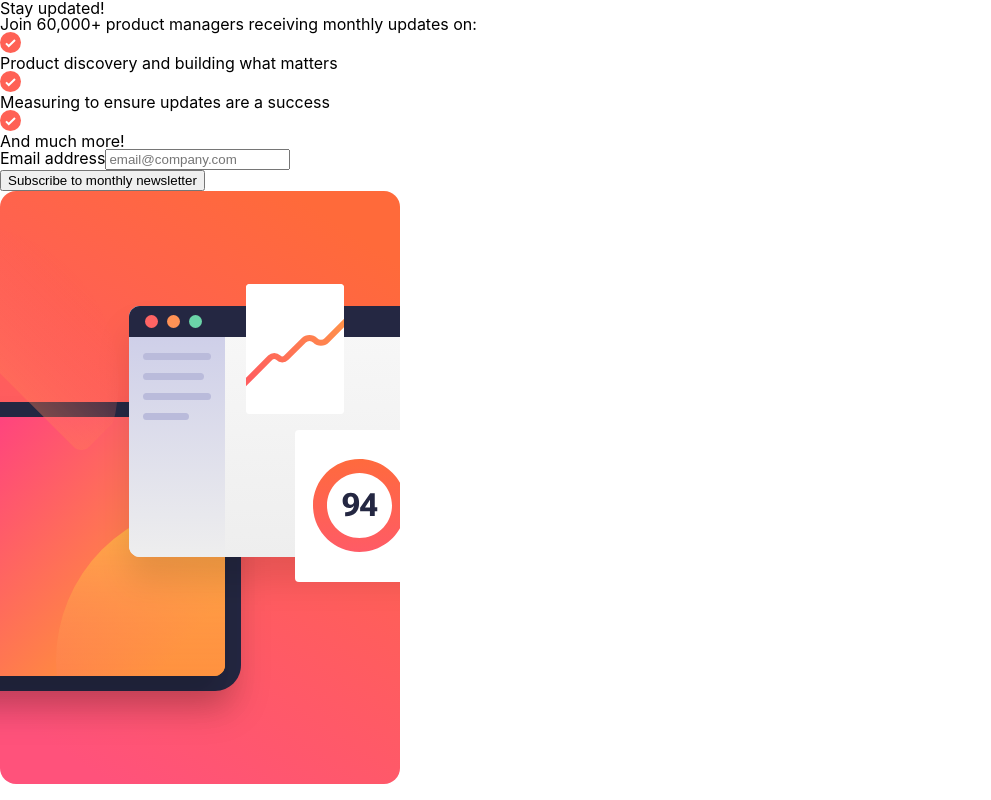
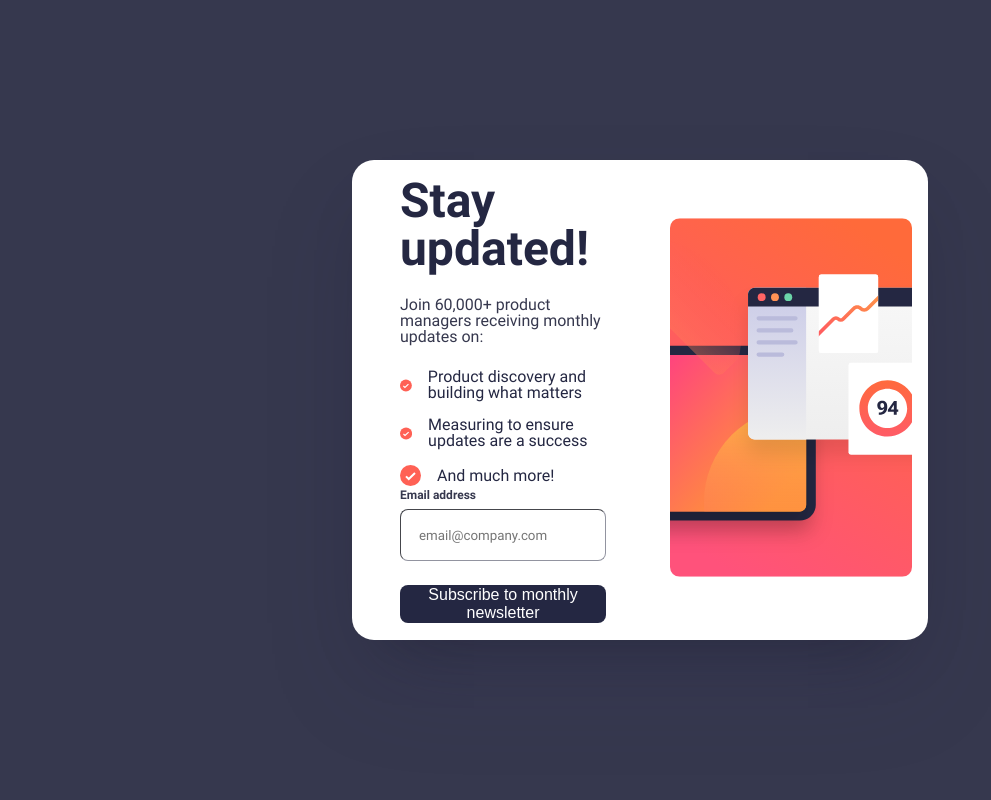
Before and after one commit to vsenadev/newsletter-subscribe, a React (Create React App) app: page / in a window 1280 px wide. Shown: the whole page, without its empty margins (0-991 px from the left). Built offline with nearby package versions, Linux system fonts and the light colour scheme.

Commit message:
FEAT - style home finished

```diff
--- /dev/null
+++ b/src/assets/styles/_variables.sass
@@ -0,0 +1,20 @@
+@font-face
+    font-family: 'Roboto'
+    src: url('../fonts/Roboto-Regular.ttf')
+
+
+@font-face
+    font-family: 'Roboto-Bold'
+    src: url('../fonts/Roboto-Bold.ttf')
+
+
+$title-font: 'Roboto-Bold'
+$font-text: 'Roboto'
+$tomato: hsl(4, 100%, 67%)
+$DarkSlateGrey: hsl(234, 29%, 20%)
+$CharcoalGrey: hsl(235, 18%, 26%)
+$Grey: hsl(231, 7%, 60%)
+$White: hsl(0, 0%, 100%)
+$size: 1rem
+$title-weight: 700
+$text-weight: 400
--- a/src/pages/Home.tsx
+++ /dev/null
@@ -1,37 +0,0 @@
-import data from '../data/home.json'
-import { ReactComponent as CorrectLogo } from '../assets/images/icon-list.svg'
-import { ReactComponent as Banner } from '../assets/images/illustration-sign-up-desktop.svg'
-
-export default function Home(){
-    return(
-        <section>
-            <div>
-                <div>
-                    <h1>Stay updated!</h1>
-                    <p>Join 60,000+ product managers receiving monthly updates on:</p>
-                    <div>
-                        {
-                            data.diferrences.map((element: string) => (
-                                <div>
-                                    <CorrectLogo/>
-                                    <p>{element}</p>
-                                </div>
-                            ))
-                        }
-                    </div>
-                    <div>
-                        <label>Email address</label>
-                        <input
-                            placeholder='email@company.com'
-                            type='text'
-                        />
-                    </div>
-                    <button>Subscribe to monthly newsletter</button>
-                </div>
-                <div>
-                    <Banner/>
-                </div>
-            </div>
-        </section>
-    )
-}
--- /dev/null
+++ b/src/pages/Home/Home.module.sass
@@ -0,0 +1,96 @@
+@import '../../assets/styles/_variables.sass'
+
+.container
+  width: 100dvw
+  height: 100dvh
+  background-color: $CharcoalGrey
+  display: flex
+  justify-content: center
+  align-items: center
+
+  &__box
+    background-color: $White
+    width: 45%
+    height: 60%
+    display: flex
+    justify-content: space-between
+    border-radius: 22px
+    box-shadow: rgba(50, 50, 93, 0.25) 0 50px 100px -20px, rgba(0, 0, 0, 0.3) 0 30px 60px -30px
+
+    &_content
+      display: flex
+      width: calc(55% - 6rem)
+      gap: 1.5rem
+      height: calc(100% - 4rem)
+      flex-direction: column
+      justify-content: center
+      padding: 2rem 3rem
+
+      &_title
+        font-family: $title-font
+        font-weight: $title-weight
+        font-size: 3rem
+        color: $DarkSlateGrey
+
+      &_description
+        font-family: $font-text
+        font-weight: $text-weight
+        font-size: $size
+        color: $CharcoalGrey
+
+      &_div
+        width: 100%
+        height: 6rem
+        display: flex
+        flex-direction: column
+        gap: 1rem
+
+        &_content
+          display: flex
+          align-items: center
+          gap: 1rem
+          font-family: $font-text
+          color: $DarkSlateGrey
+          font-weight: 500
+
+      &_mail
+        height: 6rem
+        display: flex
+        flex-direction: column
+        justify-content: flex-end
+        gap: 0.5rem
+
+        &_label
+          font-size: 12px
+          font-family: $title-font
+          font-weight: $title-weight
+          color: $CharcoalGrey
+
+        &_input
+          height: 3rem
+          font-family: $font-text
+          text-indent: 1rem
+          border-radius: 8px
+          border-width: 1px
+          border-color: $Grey
+          outline: none
+
+      &_button
+        height: 3.5rem
+        border-radius: 8px
+        border-style: none
+        background-color: $DarkSlateGrey
+        color: $White
+        font-weight: $text-weight
+        cursor: pointer
+        font-size: $size
+
+
+    &_image
+      height: calc(100% - 2.3rem)
+      width: 45%
+      padding: 1rem
+
+      img
+        height: 100%
+        width: 100%
--- /dev/null
+++ b/src/pages/Home/Home.tsx
@@ -0,0 +1,39 @@
+import styles from './Home.module.sass'
+import data from '../../data/home.json'
+import { ReactComponent as CorrectLogo } from '../../assets/images/icon-list.svg'
+import Banner from '../../assets/images/illustration-sign-up-desktop.svg'
+
+export default function Home(){
+    return(
+        <section className={styles.container}>
+            <div className={styles.container__box}>
+                <div className={styles.container__box_content}>
+                    <h1 className={styles.container__box_content_title}>Stay updated!</h1>
+                    <p className={styles.container__box_content_description}>Join 60,000+ product managers receiving monthly updates on:</p>
+                    <div className={styles.container__box_content_div}>
+                        {
+                            data.diferrences.map((element: string) => (
+                                <div className={styles.container__box_content_div_content}>
+                                    <CorrectLogo/>
+                                    <p>{element}</p>
+                                </div>
+                            ))
+                        }
+                    </div>
+                    <div className={styles.container__box_content_mail}>
+                        <label className={styles.container__box_content_mail_label}>Email address</label>
+                        <input
+                            className={styles.container__box_content_mail_input}
+                            placeholder='email@company.com'
+                            type='text'
+                        />
+                    </div>
+                    <button className={styles.container__box_content_button}>Subscribe to monthly newsletter</button>
+                </div>
+                <div className={styles.container__box_image}>
+                    <img src={Banner} alt='banner'/>
+                </div>
+            </div>
+        </section>
+    )
+}
--- a/src/routes.tsx
+++ b/src/routes.tsx
@@ -1,5 +1,5 @@
 import { BrowserRouter, Routes, Route } from "react-router-dom";
-import Home from '../src/pages/Home'
+import Home from './pages/Home/Home'
 
 export default function AppRouter() {
     return(
```
Also changed, not shown: src/assets/styles/_variables.scss (deleted, +0 -24 lines), src/pages/Home.module.sass (deleted).
